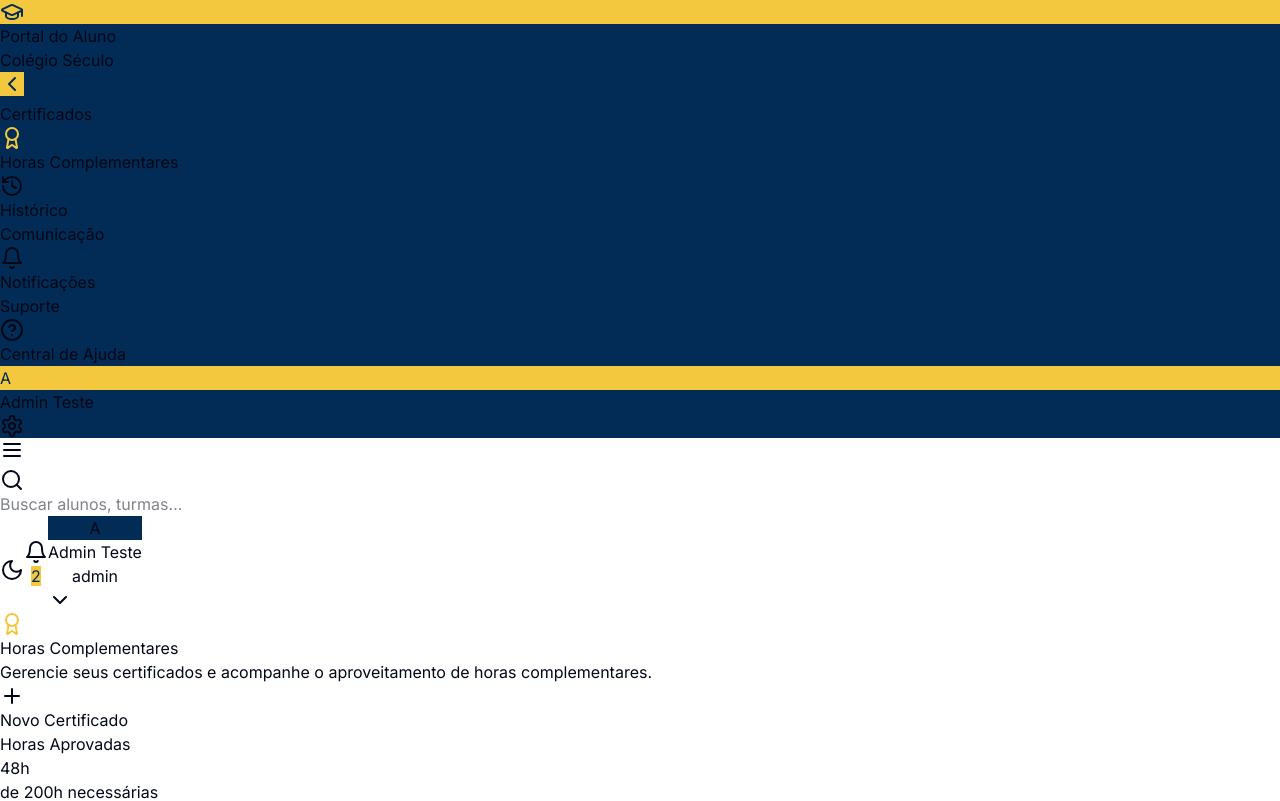
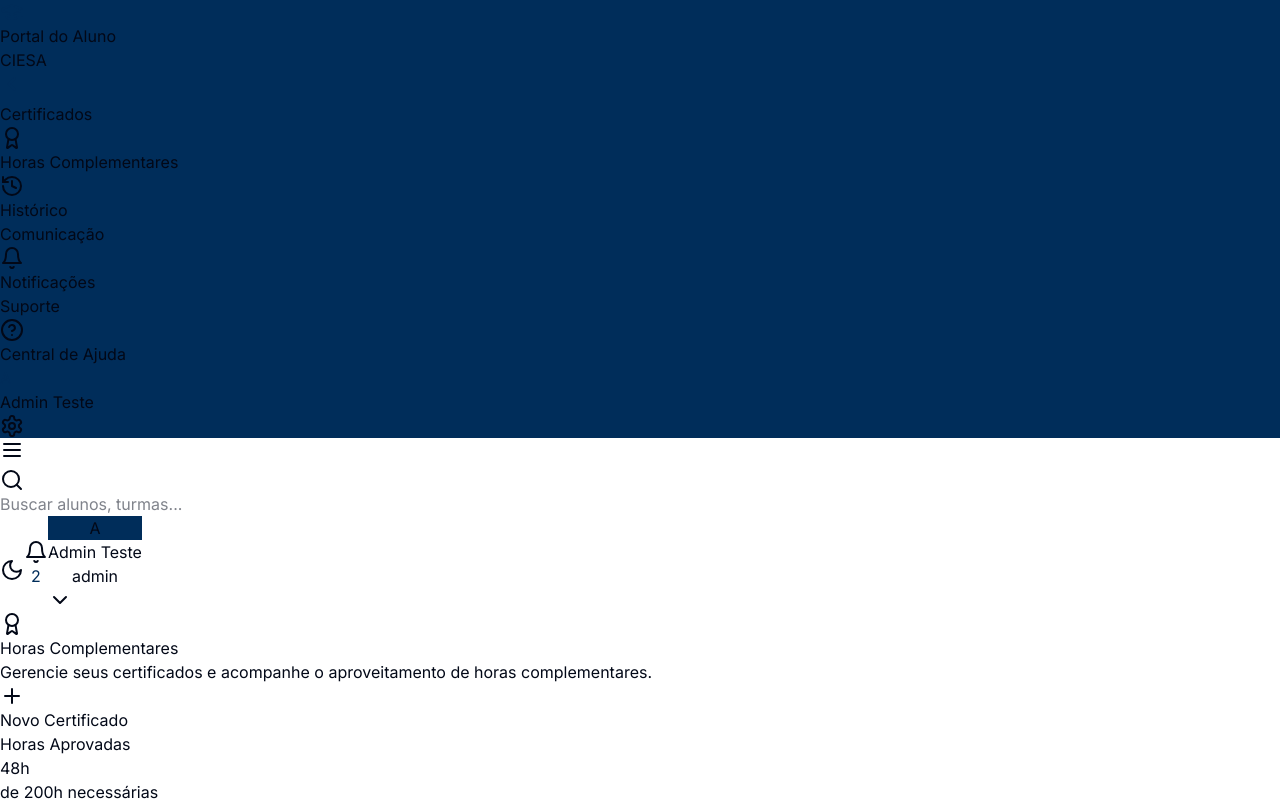
Before and after one commit to Jhemecon/portal-horas-complementares, a React (Vite) app in the folder client/: page /certifications in a window 1280 px wide. Shown: the top 801 px of the page. Built offline with nearby package versions, Linux system fonts and the light colour scheme.

Commit message:
Alteração na paleta de cores

```diff
--- a/client/src/components/layouts/AuthLayout.jsx
+++ b/client/src/components/layouts/AuthLayout.jsx
@@ -4,35 +4,35 @@ function AuthLayout() {
     return (
         <div className="min-h-screen flex">
             {/* Left Side - Branding */}
-            <div className="hidden lg:flex lg:w-1/2 bg-seculo-blue items-center justify-center p-12">
+            <div className="hidden lg:flex lg:w-1/2 bg-ciesa-blue items-center justify-center p-12">
                 <div className="max-w-md text-center">
                     <div className="mb-8">
-                        <div className="w-24 h-24 mx-auto rounded-full bg-seculo-yellow flex items-center justify-center">
-                            <span className="text-seculo-blue font-bold text-3xl">CS</span>
+                        <div className="w-24 h-24 mx-auto rounded-full bg-ciesa-yellow flex items-center justify-center">
+                            <span className="text-ciesa-blue font-bold text-3xl">CS</span>
                         </div>
                     </div>
                     <h1 className="text-4xl font-bold text-white mb-4">
                         Portal do Professor
                     </h1>
                     <p className="text-blue-200 text-lg">
-                        Colégio Século - Sistema de Gestão Educacional
+                        CIESA - Sistema de Gestão Educacional
                     </p>
                     <div className="mt-12 space-y-4 text-left">
                         <div className="flex items-start gap-3">
-                            <div className="w-8 h-8 rounded-full bg-seculo-yellow/20 flex items-center justify-center flex-shrink-0">
-                                <span className="text-seculo-yellow text-sm">✓</span>
+                            <div className="w-8 h-8 rounded-full bg-ciesa-yellow/20 flex items-center justify-center flex-shrink-0">
+                                <span className="text-ciesa-yellow text-sm">✓</span>
                             </div>
                             <p className="text-blue-100">Gestão completa de notas e frequência</p>
                         </div>
                         <div className="flex items-start gap-3">
-                            <div className="w-8 h-8 rounded-full bg-seculo-yellow/20 flex items-center justify-center flex-shrink-0">
-                                <span className="text-seculo-yellow text-sm">✓</span>
+                            <div className="w-8 h-8 rounded-full bg-ciesa-yellow/20 flex items-center justify-center flex-shrink-0">
+                                <span className="text-ciesa-yellow text-sm">✓</span>
                             </div>
                             <p className="text-blue-100">Calendário de avaliações integrado</p>
                         </div>
                         <div className="flex items-start gap-3">
-                            <div className="w-8 h-8 rounded-full bg-seculo-yellow/20 flex items-center justify-center flex-shrink-0">
-                                <span className="text-seculo-yellow text-sm">✓</span>
+                            <div className="w-8 h-8 rounded-full bg-ciesa-yellow/20 flex items-center justify-center flex-shrink-0">
+                                <span className="text-ciesa-yellow text-sm">✓</span>
                             </div>
                             <p className="text-blue-100">Comunicação direta com alunos e responsáveis</p>
                         </div>
--- a/client/src/components/navigation/Header.jsx
+++ b/client/src/components/navigation/Header.jsx
@@ -49,7 +49,7 @@ function Header() {
                     {/* Search */}
                     <div className={cn(
                         'hidden md:flex items-center gap-2 px-3 py-2 rounded-lg bg-gray-100 dark:bg-gray-700 transition-all',
-                        searchOpen && 'ring-2 ring-seculo-blue'
+                        searchOpen && 'ring-2 ring-ciesa-blue'
                     )}>
                         <Search className="h-4 w-4 text-gray-400" />
                         <input
@@ -84,7 +84,7 @@ function Header() {
                             <Button variant="ghost" size="icon" className="relative">
                                 <Bell className="h-5 w-5" />
                                 {unreadCount > 0 && (
-                                    <span className="absolute -top-1 -right-1 w-5 h-5 bg-seculo-yellow text-seculo-blue text-xs font-bold rounded-full flex items-center justify-center">
+                                    <span className="absolute -top-1 -right-1 w-5 h-5 bg-ciesa-yellow text-ciesa-blue text-xs font-bold rounded-full flex items-center justify-center">
                                         {unreadCount > 9 ? '9+' : unreadCount}
                                     </span>
                                 )}
@@ -123,7 +123,7 @@ function Header() {
                                 <>
                                     <DropdownMenuSeparator />
                                     <DropdownMenuItem asChild>
-                                        <Link to="/notifications" className="w-full text-center text-sm text-seculo-blue">
+                                        <Link to="/notifications" className="w-full text-center text-sm text-ciesa-blue">
                                             Ver todas
                                         </Link>
                                     </DropdownMenuItem>
@@ -136,7 +136,7 @@ function Header() {
                     <DropdownMenu>
                         <DropdownMenuTrigger asChild>
                             <Button variant="ghost" className="flex items-center gap-2 px-2">
-                                <div className="w-8 h-8 rounded-full bg-seculo-blue flex items-center justify-center">
+                                <div className="w-8 h-8 rounded-full bg-ciesa-blue flex items-center justify-center">
                                     <span className="text-white text-sm font-medium">
                                         {user?.name?.charAt(0) || 'U'}
                                     </span>
--- a/client/src/components/navigation/Sidebar.jsx
+++ b/client/src/components/navigation/Sidebar.jsx
@@ -53,7 +53,7 @@ function Sidebar() {
             {/* Sidebar */}
             <aside
                 className={cn(
-                    'fixed top-0 left-0 z-50 h-full bg-seculo-blue transition-all duration-300 ease-in-out',
+                    'fixed top-0 left-0 z-50 h-full bg-ciesa-blue transition-all duration-300 ease-in-out',
                     sidebarOpen ? 'w-64' : 'w-20',
                     'lg:translate-x-0',
                     sidebarOpen ? 'translate-x-0' : '-translate-x-full lg:translate-x-0'
@@ -62,13 +62,13 @@ function Sidebar() {
                 {/* Logo */}
                 <div className="h-16 flex items-center justify-between px-4 border-b border-white/10">
                     <Link to="/certifications" className="flex items-center gap-3">
-                        <div className="w-10 h-10 rounded-full bg-seculo-yellow flex items-center justify-center flex-shrink-0">
-                            <GraduationCap className="w-6 h-6 text-seculo-blue" />
+                        <div className="w-10 h-10 rounded-full bg-ciesa-yellow flex items-center justify-center flex-shrink-0">
+                            <GraduationCap className="w-6 h-6 text-ciesa-blue" />
                         </div>
                         {sidebarOpen && (
                             <div className="text-white">
                                 <p className="font-semibold text-sm">Portal do Aluno</p>
-                                <p className="text-xs text-blue-200">Colégio Século</p>
+                                <p className="text-xs text-blue-200">CIESA</p>
                             </div>
                         )}
                     </Link>
@@ -77,7 +77,7 @@ function Sidebar() {
                 {/* Toggle Button */}
                 <button
                     onClick={toggleSidebar}
-                    className="absolute -right-3 top-20 w-6 h-6 rounded-full bg-seculo-yellow text-seculo-blue flex items-center justify-center shadow-md hover:scale-110 transition-transform hidden lg:flex"
+                    className="absolute -right-3 top-20 w-6 h-6 rounded-full bg-ciesa-yellow text-ciesa-blue flex items-center justify-center shadow-md hover:scale-110 transition-transform hidden lg:flex"
                 >
                     {sidebarOpen ? (
                         <ChevronLeft className="w-4 h-4" />
@@ -107,7 +107,7 @@ function Sidebar() {
                                                 className={cn(
                                                     'flex items-center gap-3 px-3 py-2.5 rounded-lg transition-all',
                                                     'hover:bg-white/10',
-                                                    isActive && 'bg-white/10 border-l-3 border-seculo-yellow',
+                                                    isActive && 'bg-white/10 border-l-3 border-ciesa-yellow',
                                                     !sidebarOpen && 'justify-center'
                                                 )}
                                                 title={!sidebarOpen ? item.label : undefined}
@@ -115,7 +115,7 @@ function Sidebar() {
                                                 <Icon
                                                     className={cn(
                                                         'w-5 h-5 flex-shrink-0',
-                                                        isActive ? 'text-seculo-yellow' : 'text-blue-200'
+                                                        isActive ? 'text-ciesa-yellow' : 'text-blue-200'
                                                     )}
                                                 />
                                                 {sidebarOpen && (
@@ -144,8 +144,8 @@ function Sidebar() {
                             to="/settings"
                             className="flex items-center gap-3 p-2 rounded-lg hover:bg-white/10 transition-colors"
                         >
-                            <div className="w-9 h-9 rounded-full bg-seculo-yellow flex items-center justify-center">
-                                <span className="text-seculo-blue font-semibold text-sm">
+                            <div className="w-9 h-9 rounded-full bg-ciesa-yellow flex items-center justify-center">
+                                <span className="text-ciesa-blue font-semibold text-sm">
                                     {user.name?.charAt(0) || 'U'}
                                 </span>
                             </div>
--- a/client/src/index.css
+++ b/client/src/index.css
@@ -1,14 +1,14 @@
 @import "tailwindcss";
 
-/* ===== PALETA COLÉGIO SÉCULO ===== */
+/* ===== PALETA CIESA ===== */
 :root {
-    /* Cores primárias */
-    --seculo-blue: #022b56;
-    --seculo-blue-light: #184078;
-    --seculo-blue-dark: #011d3a;
-    --seculo-yellow: #f3c83e;
-    --seculo-yellow-light: #f7d76b;
-    --seculo-yellow-dark: #d4a82c;
+    /* Cores primárias (Baseadas na logo do CIESA) */
+    --ciesa-blue: #002d5a;
+    --ciesa-blue-light: #1a4b7c;
+    --ciesa-blue-dark: #001a36;
+    --ciesa-teal: #009ca6;
+    --ciesa-teal-light: #33afb8;
+    --ciesa-teal-dark: #00767d;
 
     /* Cores de fundo */
     --background: 0 0% 100%;
@@ -18,46 +18,48 @@
     --popover: 0 0% 100%;
     --popover-foreground: 222.2 84% 4.9%;
 
-    /* Cores primárias (baseadas no azul Século) */
-    --primary: 214 96% 17%;
+    /* Cores primárias (baseadas no azul escuro CIESA) */
+    /* HSL: 210, 100%, 18% */
+    --primary: 210 100% 18%;
     --primary-foreground: 210 40% 98%;
 
-    /* Cores secundárias (baseadas no amarelo Século) */
-    --secondary: 45 89% 60%;
-    --secondary-foreground: 222.2 47.4% 11.2%;
+    /* Cores secundárias (baseadas no verde-água CIESA) */
+    /* HSL: 184, 100%, 33% */
+    --secondary: 184 100% 33%;
+    --secondary-foreground: 0 0% 100%;
 
     /* Estados e alertas */
     --muted: 210 40% 96.1%;
     --muted-foreground: 215.4 16.3% 46.9%;
-    --accent: 45 89% 60%;
-    --accent-foreground: 222.2 47.4% 11.2%;
+    --accent: 184 100% 33%;
+    --accent-foreground: 0 0% 100%;
     --destructive: 0 84.2% 60.2%;
     --destructive-foreground: 210 40% 98%;
 
     /* Bordas e inputs */
     --border: 214.3 31.8% 91.4%;
     --input: 214.3 31.8% 91.4%;
-    --ring: 214 96% 17%;
+    --ring: 210 100% 18%;
 
-    /* Sidebar (tema azul escuro) */
-    --sidebar-background: 214 96% 17%;
+    /* Sidebar (tema azul escuro CIESA) */
+    --sidebar-background: 210 100% 18%;
     --sidebar-foreground: 210 40% 98%;
-    --sidebar-primary: 45 89% 60%;
-    --sidebar-primary-foreground: 222.2 47.4% 11.2%;
-    --sidebar-accent: 214 70% 25%;
+    --sidebar-primary: 184 100% 33%;
+    --sidebar-primary-foreground: 0 0% 100%;
+    --sidebar-accent: 210 80% 25%;
     --sidebar-accent-foreground: 210 40% 98%;
-    --sidebar-border: 214 50% 25%;
-    --sidebar-ring: 45 89% 60%;
+    --sidebar-border: 210 50% 25%;
+    --sidebar-ring: 184 100% 33%;
 
     /* Raio de borda */
     --radius: 0.5rem;
 
     /* Chart colors */
-    --chart-1: 214 96% 17%;
-    --chart-2: 45 89% 60%;
-    --chart-3: 214 70% 35%;
-    --chart-4: 45 70% 70%;
-    --chart-5: 214 50% 50%;
+    --chart-1: 210 100% 18%;
+    --chart-2: 184 100% 33%;
+    --chart-3: 210 70% 35%;
+    --chart-4: 184 70% 70%;
+    --chart-5: 210 50% 50%;
 }
 
 .dark {
@@ -67,27 +69,27 @@
     --card-foreground: 210 40% 98%;
     --popover: 222.2 84% 4.9%;
     --popover-foreground: 210 40% 98%;
-    --primary: 45 89% 60%;
-    --primary-foreground: 222.2 47.4% 11.2%;
-    --secondary: 214 70% 25%;
+    --primary: 184 100% 33%;
+    --primary-foreground: 0 0% 100%;
+    --secondary: 210 70% 25%;
     --secondary-foreground: 210 40% 98%;
     --muted: 217.2 32.6% 17.5%;
     --muted-foreground: 215 20.2% 65.1%;
-    --accent: 214 70% 25%;
+    --accent: 210 70% 25%;
     --accent-foreground: 210 40% 98%;
     --destructive: 0 62.8% 30.6%;
     --destructive-foreground: 210 40% 98%;
     --border: 217.2 32.6% 17.5%;
     --input: 217.2 32.6% 17.5%;
-    --ring: 45 89% 60%;
+    --ring: 184 100% 33%;
     --sidebar-background: 222.2 84% 4.9%;
     --sidebar-foreground: 210 40% 98%;
-    --sidebar-primary: 45 89% 60%;
-    --sidebar-primary-foreground: 222.2 47.4% 11.2%;
+    --sidebar-primary: 184 100% 33%;
+    --sidebar-primary-foreground: 0 0% 100%;
     --sidebar-accent: 217.2 32.6% 17.5%;
     --sidebar-accent-foreground: 210 40% 98%;
     --sidebar-border: 217.2 32.6% 17.5%;
-    --sidebar-ring: 45 89% 60%;
+    --sidebar-ring: 184 100% 33%;
 }
 
 /* ===== BASE STYLES ===== */
@@ -115,12 +117,12 @@ body {
 }
 
 ::-webkit-scrollbar-thumb {
-    background: var(--seculo-blue);
+    background: var(--ciesa-blue);
     border-radius: 4px;
 }
 
 ::-webkit-scrollbar-thumb:hover {
-    background: var(--seculo-blue-light);
+    background: var(--ciesa-blue-light);
 }
 
 /* ===== ANIMATIONS ===== */
@@ -171,41 +173,41 @@ body {
 }
 
 /* ===== UTILITY CLASSES ===== */
-.bg-seculo-blue {
-    background-color: var(--seculo-blue);
+.bg-ciesa-blue {
+    background-color: var(--ciesa-blue);
 }
 
-.bg-seculo-blue-light {
-    background-color: var(--seculo-blue-light);
+.bg-ciesa-blue-light {
+    background-color: var(--ciesa-blue-light);
 }
 
-.bg-seculo-yellow {
-    background-color: var(--seculo-yellow);
+.bg-ciesa-teal {
+    background-color: var(--ciesa-teal);
 }
 
-.text-seculo-blue {
-    color: var(--seculo-blue);
+.text-ciesa-blue {
+    color: var(--ciesa-blue);
 }
 
-.text-seculo-yellow {
-    color: var(--seculo-yellow);
+.text-ciesa-teal {
+    color: var(--ciesa-teal);
 }
 
-.border-seculo-blue {
-    border-color: var(--seculo-blue);
+.border-ciesa-blue {
+    border-color: var(--ciesa-blue);
 }
 
-.border-seculo-yellow {
-    border-color: var(--seculo-yellow);
+.border-ciesa-teal {
+    border-color: var(--ciesa-teal);
 }
 
 /* ===== GRADIENTS ===== */
-.gradient-seculo {
-    background: linear-gradient(135deg, var(--seculo-blue) 0%, var(--seculo-blue-light) 100%);
+.gradient-ciesa {
+    background: linear-gradient(135deg, var(--ciesa-blue) 0%, var(--ciesa-blue-light) 100%);
 }
 
-.gradient-seculo-yellow {
-    background: linear-gradient(135deg, var(--seculo-yellow) 0%, var(--seculo-yellow-light) 100%);
+.gradient-ciesa-teal {
+    background: linear-gradient(135deg, var(--ciesa-teal) 0%, var(--ciesa-teal-light) 100%);
 }
 
 /* ===== CARD HOVER EFFECTS ===== */
@@ -215,7 +217,7 @@ body {
 
 .card-hover:hover {
     transform: translateY(-2px);
-    box-shadow: 0 10px 25px -5px rgba(2, 43, 86, 0.1), 0 8px 10px -6px rgba(2, 43, 86, 0.1);
+    box-shadow: 0 10px 25px -5px rgba(0, 45, 90, 0.1), 0 8px 10px -6px rgba(0, 45, 90, 0.1);
 }
 
 /* ===== STATUS BADGES ===== */
@@ -245,9 +247,9 @@ body {
 }
 
 /* ===== FORM FOCUS STATES ===== */
-.focus-seculo:focus {
+.focus-ciesa:focus {
     outline: none;
-    box-shadow: 0 0 0 2px var(--seculo-blue);
+    box-shadow: 0 0 0 2px var(--ciesa-blue);
 }
 
 /* ===== NOTIFICATION DOT ===== */
@@ -257,7 +259,7 @@ body {
     right: -2px;
     width: 8px;
     height: 8px;
-    background-color: var(--seculo-yellow);
+    background-color: var(--ciesa-teal);
     border-radius: 50%;
     border: 2px solid white;
 }
@@ -265,7 +267,7 @@ body {
 /* ===== SIDEBAR ACTIVE STATE ===== */
 .sidebar-item-active {
     background-color: hsl(var(--sidebar-accent));
-    border-left: 3px solid var(--seculo-yellow);
+    border-left: 3px solid var(--ciesa-teal);
 }
 
 /* ===== LOADING SPINNER ===== */
@@ -273,7 +275,7 @@ body {
     width: 24px;
     height: 24px;
     border: 3px solid hsl(var(--muted));
-    border-top-color: var(--seculo-blue);
+    border-top-color: var(--ciesa-blue);
     border-radius: 50%;
     animation: spin 0.8s linear infinite;
 }
@@ -286,7 +288,7 @@ body {
 
 /* ===== CALENDAR STYLES ===== */
 .calendar-day-today {
-    background-color: var(--seculo-blue);
+    background-color: var(--ciesa-blue);
     color: white;
     border-radius: 50%;
 }
@@ -303,7 +305,7 @@ body {
     transform: translateX(-50%);
     width: 4px;
     height: 4px;
-    background-color: var(--seculo-yellow);
+    background-color: var(--ciesa-teal);
     border-radius: 50%;
 }
 
--- a/client/src/pages/auth/LoginPage.jsx
+++ b/client/src/pages/auth/LoginPage.jsx
@@ -25,11 +25,11 @@ function LoginPage() {
         <div className="animate-fade-in">
             {/* Mobile Logo */}
             <div className="lg:hidden text-center mb-8">
-                <div className="w-16 h-16 mx-auto rounded-full bg-seculo-blue flex items-center justify-center mb-4">
-                    <GraduationCap className="w-8 h-8 text-seculo-yellow" />
+                <div className="w-16 h-16 mx-auto rounded-full bg-ciesa-blue flex items-center justify-center mb-4">
+                    <GraduationCap className="w-8 h-8 text-ciesa-yellow" />
                 </div>
-                <h1 className="text-2xl font-bold text-seculo-blue">Portal do Professor</h1>
-                <p className="text-gray-500">Colégio Século</p>
+                <h1 className="text-2xl font-bold text-ciesa-blue">Portal do Professor</h1>
+                <p className="text-gray-500">CIESA</p>
             </div>
 
             <Card className="border-0 shadow-xl">
@@ -67,7 +67,7 @@ function LoginPage() {
                                 <Label htmlFor="password">Senha</Label>
                                 <Link
                                     to="/forgot-password"
-                                    className="text-sm text-seculo-blue hover:underline"
+                                    className="text-sm text-ciesa-blue hover:underline"
                                 >
                                     Esqueceu a senha?
                                 </Link>
@@ -117,8 +117,8 @@ function LoginPage() {
                     <div className="mt-6 text-center text-sm text-gray-500">
                         Problemas para acessar?{' '}
                         <a
-                            href="mailto:ti@seculo.com.br"
-                            className="text-seculo-blue hover:underline"
+                            href="mailto:ti@ciesa.com.br"
+                            className="text-ciesa-blue hover:underline"
                         >
                             Contate o suporte
                         </a>
--- a/client/src/pages/certifications/Certifications.jsx
+++ b/client/src/pages/certifications/Certifications.jsx
@@ -216,7 +216,7 @@ function CertificationsPage() {
             <div className="flex flex-col md:flex-row md:items-center md:justify-between gap-4">
                 <div>
                     <h1 className="text-2xl font-bold text-gray-900 dark:text-white flex items-center gap-2">
-                        <Award className="h-7 w-7 text-seculo-yellow" />
+                        <Award className="h-7 w-7 text-ciesa-yellow" />
                         Horas Complementares
                     </h1>
                     <p className="text-gray-500 dark:text-gray-300 mt-1">
@@ -305,10 +305,10 @@ function CertificationsPage() {
 
             {/* ── Formulário de novo certificado ── */}
             {showForm && (
-                <Card className="border-2 border-seculo-yellow/50 dark:border-seculo-yellow/30 animate-fade-in">
+                <Card className="border-2 border-ciesa-yellow/50 dark:border-ciesa-yellow/30 animate-fade-in">
                     <CardHeader>
                         <CardTitle className="flex items-center gap-2">
-                            <Plus className="h-5 w-5 text-seculo-yellow" />
+                            <Plus className="h-5 w-5 text-ciesa-yellow" />
                             Cadastrar Novo Certificado
                         </CardTitle>
                         <CardDescription>
@@ -509,7 +509,7 @@ function CertificationsPage() {
                                 key={cert.id}
                                 className={cn(
                                     'card-hover transition-all duration-200',
-                                    isExpanded && 'ring-2 ring-seculo-blue/20 dark:ring-seculo-yellow/20'
+                                    isExpanded && 'ring-2 ring-ciesa-blue/20 dark:ring-ciesa-yellow/20'
                                 )}
                             >
                                 <CardContent className="p-0">
--- a/client/src/pages/help/HelpPage.jsx
+++ b/client/src/pages/help/HelpPage.jsx
@@ -95,7 +95,7 @@ const HelpPage = () => {
         {
             icon: Mail,
             title: 'E-mail',
-            value: 'horascomplementares@seculo.edu.br',
+            value: 'horascomplementares@ciesa.com.br',
             description: 'Para dúvidas gerais e suporte técnico',
         },
         {
```
